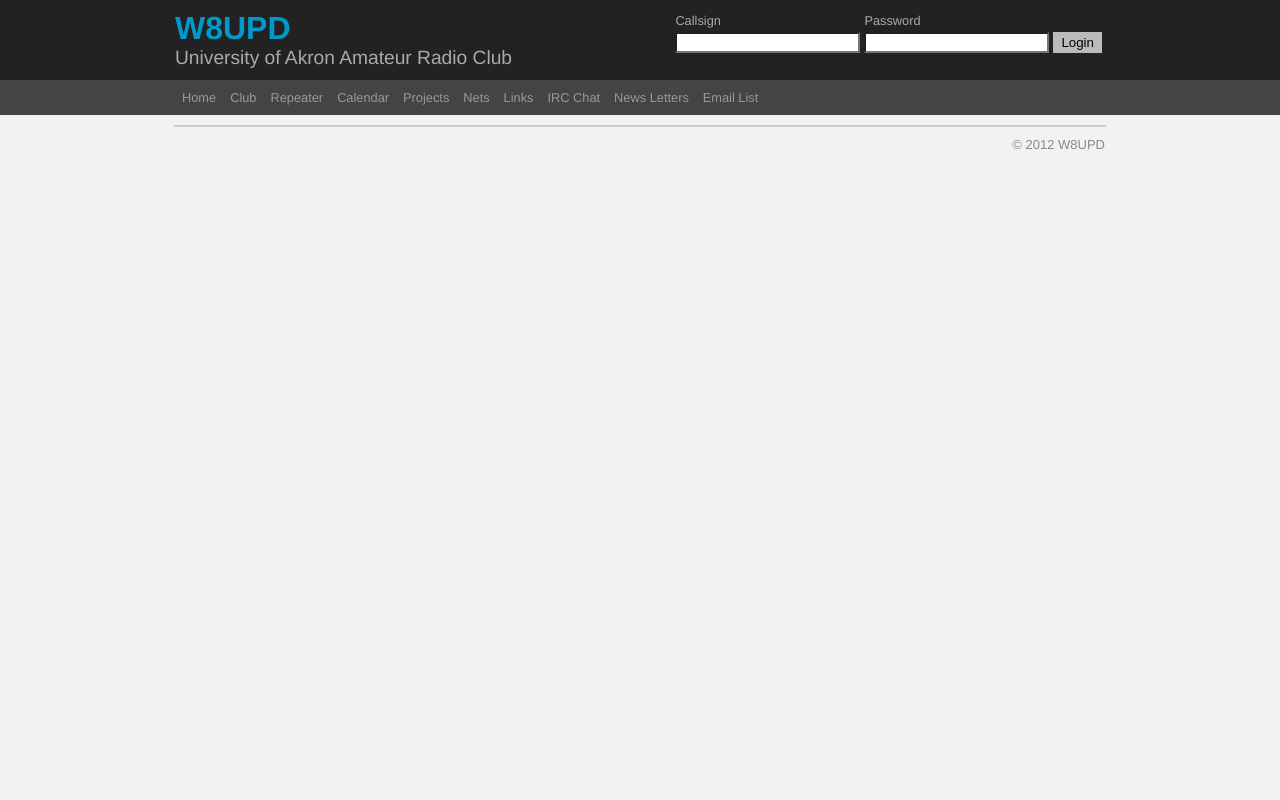
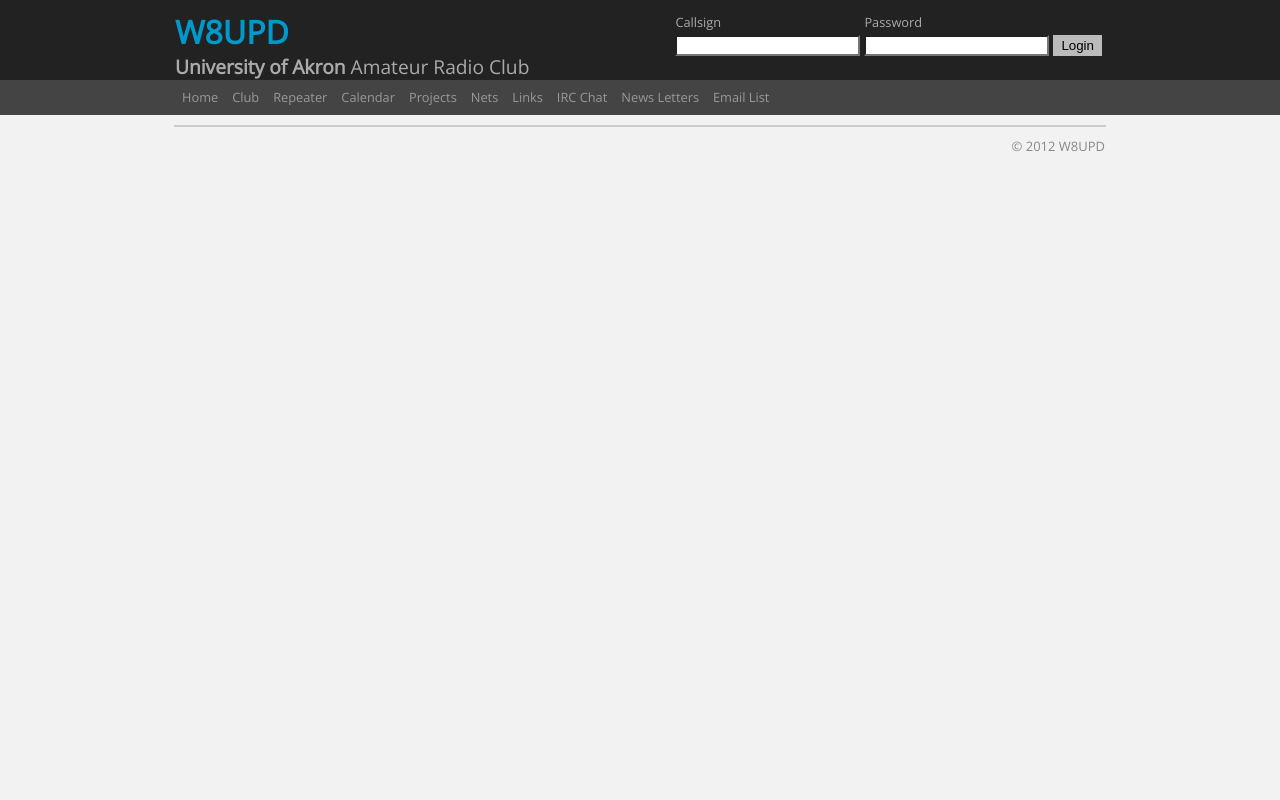
Before and after one commit to W8UPD/website, a Django app: template w8upd/templates/main.html in a window 1280 px wide. Run offline with Django 3.2, Linux system fonts and the light colour scheme; the template is opened without the code that fills it, so the values that code supplies are empty.

Commit message:
Make fonts nicer.

```diff
--- a/w8upd/media/css/master.css
+++ b/w8upd/media/css/master.css
@@ -1,7 +1,10 @@
 /* Global to everything, used throughout. */
+@import url('http://fonts.googleapis.com/css?family=Exo:400,700,800');
+@import url('http://fonts.googleapis.com/css?family=Open+Sans');
+
 html, body {
     margin: 0 auto;
-    font-family: Helvetica, sans-serif;
+    font-family: 'Open Sans', 'Helvetica Neue', 'Lucida Grande', Tahoma, Verdana, Helvetica, sans-serif;
     background-color: #F2F2F2;
     text-align: center;
 }
@@ -30,6 +33,7 @@ html, body {
 /* Left side, club name/callsign */
 #namebar #headerleft {
     float: left;
+    font-family: 'Exo', inherit;
 }
 #namebar #headerleft .clubname {
     font-size: 1.2em;
@@ -39,6 +43,7 @@ html, body {
 #namebar #headerleft .clubcall {
     font-size: 2em;
     font-weight: bold;
+    font-weight: 800;
     color: #0099CC;
     text-align: left;
 }
--- a/w8upd/templates/main.html
+++ b/w8upd/templates/main.html
@@ -35,7 +35,7 @@
             <div id="maxwidth">
                 <div id="headerleft">
                     <div class="clubcall">W8UPD</div>
-                    <div class="clubname">University of Akron Amateur Radio Club</div>
+                    <div class="clubname"><b>University of Akron</b> Amateur Radio Club</div>
                 </div>
                 <div id="headerright">
                     {% if user.is_authenticated %}
```
